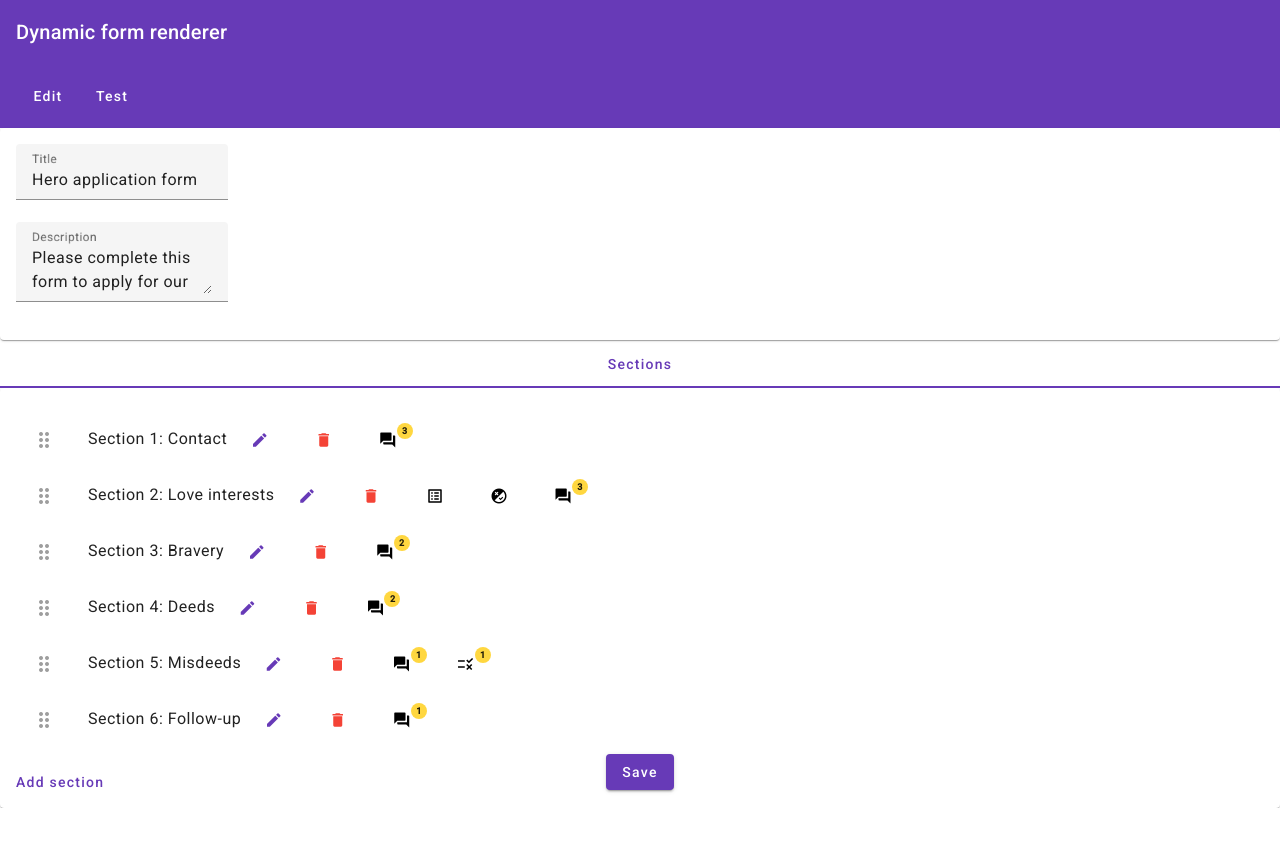
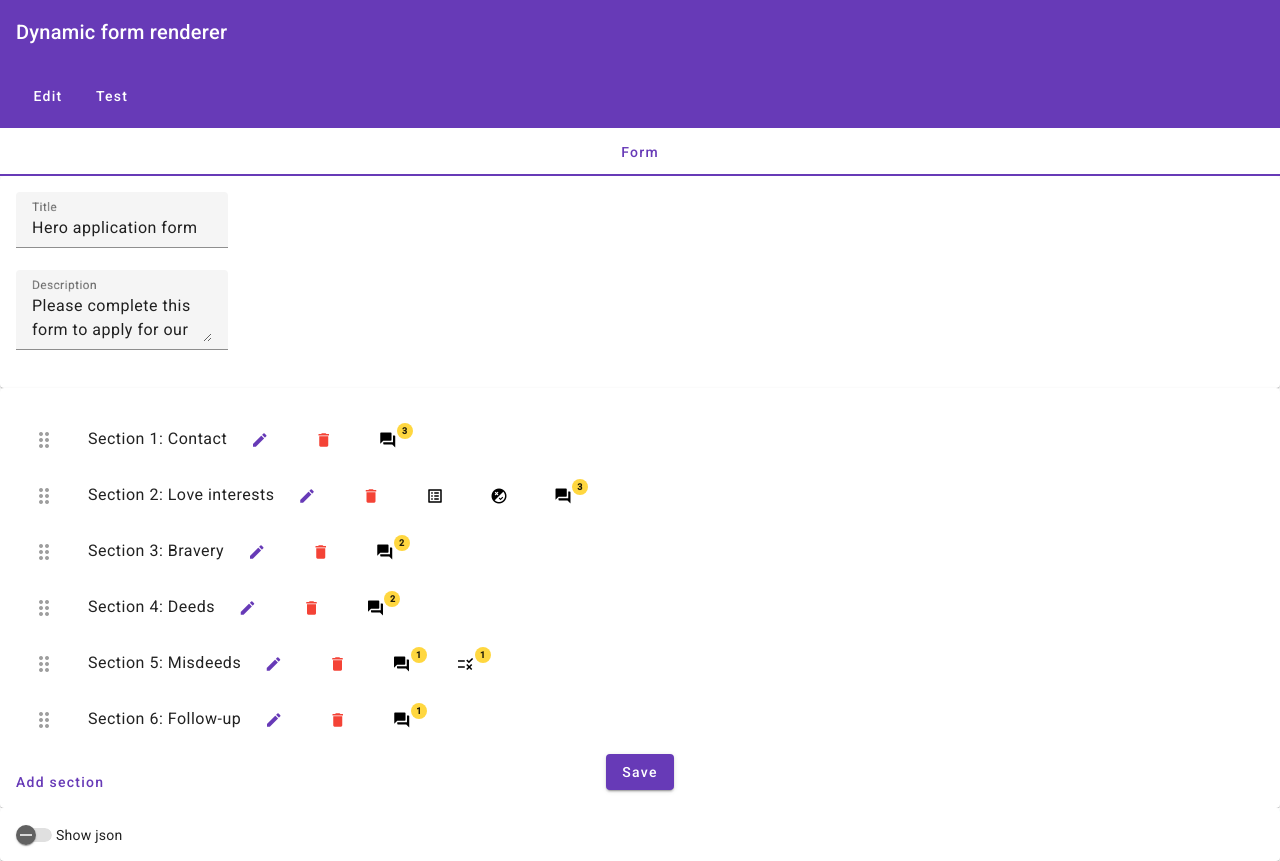
Before and after one commit to MattKuhn123/dynamic-form, an Angular app: page /edit in a window 1280 px wide. Before the commit the page ends 808 px from the top, so only its background shows below. Built offline with nearby package versions, Linux system fonts and the light colour scheme.

Commit message:
slide toggle to showJson

```diff
--- a/src/app/app.module.ts
+++ b/src/app/app.module.ts
@@ -27,6 +27,7 @@ import { MatNativeDateModule } from '@angular/material/core';
 import { MatRadioModule } from '@angular/material/radio';
 import { MatSelectModule } from '@angular/material/select';
 import { MatSidenavModule } from '@angular/material/sidenav';
+import { MatSlideToggleModule } from '@angular/material/slide-toggle';
 import { MatSnackBarModule } from '@angular/material/snack-bar';
 import { MatStepperModule } from '@angular/material/stepper';
 import { MatTabsModule } from '@angular/material/tabs';
@@ -84,6 +85,7 @@ export const appRoute: Routes = [
     MatRadioModule,
     MatSelectModule,
     MatSidenavModule,
+    MatSlideToggleModule,
     MatSnackBarModule,
     MatStepperModule,
     MatTabsModule,
--- a/src/app/dynamic-form-edit/dynamic-form-edit-sections.component.ts
+++ b/src/app/dynamic-form-edit/dynamic-form-edit-sections.component.ts
@@ -15,7 +15,24 @@ import { DynamicFormQuestion } from '../shared/dynamic-form-question.model';
   ],
   template: `<div [formGroup]="fg">
   <mat-tab-group [selectedIndex]="selectedTabIndex" (selectedIndexChange)="selectedTabIndex = $event">
-    <mat-tab label="Sections">
+    <mat-tab label="Form">
+    <mat-card>
+        <mat-card-content>
+          <div>
+            <mat-form-field>
+              <mat-label for="title">Title</mat-label>
+              <input matInput formControlName="title" id="title" type="text" />
+            </mat-form-field>
+          </div>
+          <div>
+            <mat-form-field>
+              <mat-label for="description">Description</mat-label>
+              <textarea matInput formControlName="description" id="description" type="text"></textarea>
+            </mat-form-field>
+          </div>
+        </mat-card-content>
+      </mat-card>
+
       <mat-card>
         <mat-card-content>
           <mat-list formArrayName="sections" cdkDropList (cdkDropListDropped)="reorderSections($event)">
--- a/src/app/dynamic-form-edit/dynamic-form-edit.component.ts
+++ b/src/app/dynamic-form-edit/dynamic-form-edit.component.ts
@@ -1,8 +1,9 @@
 import { Component, OnInit } from '@angular/core';
 import { DynamicFormService } from '../shared/dynamic-form.service';
-import { FormArray, FormBuilder, FormGroup } from '@angular/forms';
+import { FormArray, FormBuilder, FormControl, FormGroup, Validators } from '@angular/forms';
 import { MatSnackBar } from '@angular/material/snack-bar';
 import { DynamicFormEditService } from '../shared/dynamic-form-edit.service';
+import { createUniqueValidator } from '../shared/unique-value.validator';
 
 @Component({
   selector: 'app-dynamic-form-edit',
@@ -12,30 +13,15 @@ import { DynamicFormEditService } from '../shared/dynamic-form-edit.service';
   ],
   template: `
     <form *ngIf="fg" [formGroup]="fg">
-      <mat-card>
-        <mat-card-content>
-          <div>
-            <mat-form-field>
-              <mat-label for="title">Title</mat-label>
-              <input matInput formControlName="title" id="title" type="text" />
-            </mat-form-field>
-          </div>
-          <div>
-            <mat-form-field>
-              <mat-label for="description">Description</mat-label>
-              <textarea matInput formControlName="description" id="description" type="text"></textarea>
-            </mat-form-field>
-          </div>
-        </mat-card-content>
-      </mat-card>
-
       <app-dynamic-form-edit-sections [fb]="fb" [fg]="fg"></app-dynamic-form-edit-sections>
     </form>
-    <!-- <mat-card>
+
+    <mat-card>
       <mat-card-content>
-        <pre *ngIf="fg"> {{ stringified }} </pre>
+        <mat-slide-toggle [formControl]="showJson">Show json</mat-slide-toggle>
+        <pre *ngIf="fg && showJson.getRawValue()"> {{ stringified }} </pre>
       </mat-card-content>
-    </mat-card> -->
+    </mat-card>
 
     <mat-sidenav-container>
       <footer>
@@ -48,6 +34,8 @@ export class DynamicFormEditComponent implements OnInit {
   fg!: FormGroup;
   get stringified(): string { return JSON.stringify(this.fg.getRawValue(), null, 4); };
   get sections(): FormArray { return this.fg.get("sections") as FormArray; }
+
+  protected showJson: FormControl = new FormControl(false);
 
   constructor(private dfSvc: DynamicFormService, private dfeSvc: DynamicFormEditService, protected fb: FormBuilder, private snackBar: MatSnackBar) { }
 
```
